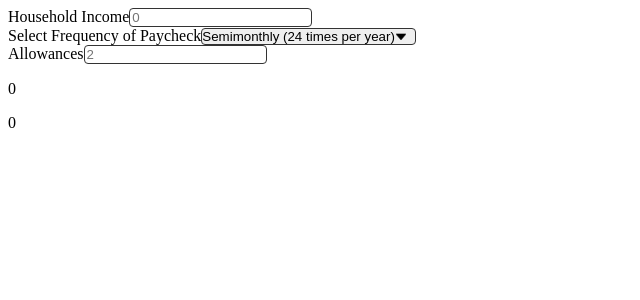
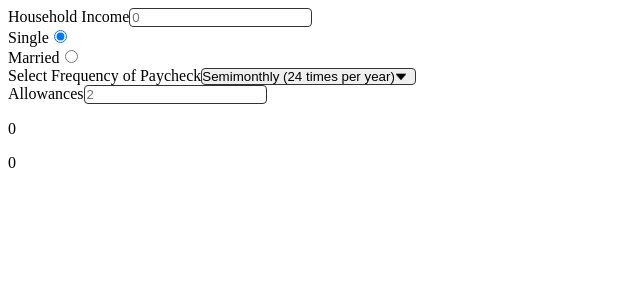
Before and after one commit to TaxFoundation/web-withholding-calculator, a React (Create React App) app: page / in a window 1280 px wide. Shown: the top 300 px of the page, without its empty margins (0-640 px from the left). Built offline with nearby package versions, Linux system fonts and the light colour scheme; the HTML template or start-up script is replaced by a standard one.

Commit message:
Add filing status selector

```diff
--- a/src/components/FilingStatusSelector.js
+++ b/src/components/FilingStatusSelector.js
@@ -2,7 +2,19 @@ import React from 'react';
 import styled from 'styled-components';
 
 const FilingStatusSelector = props => {
-  return <div></div>;
+  const statuses = ['single', 'married'];
+  return (
+    <form onChange={e => props.update(e.target.value)}>
+      {statuses.map(s => {
+        return (
+          <div key={`status-${s}`}>
+            <label htmlFor={s}>{s.charAt(0).toUpperCase() + s.slice(1)}</label>
+            <input type="radio" name="filing-status" id={s} value={s} defaultChecked={s === props.initialValue} />
+          </div>
+        );
+      })}
+    </form>
+  );
 };
 
 export default FilingStatusSelector;
```
